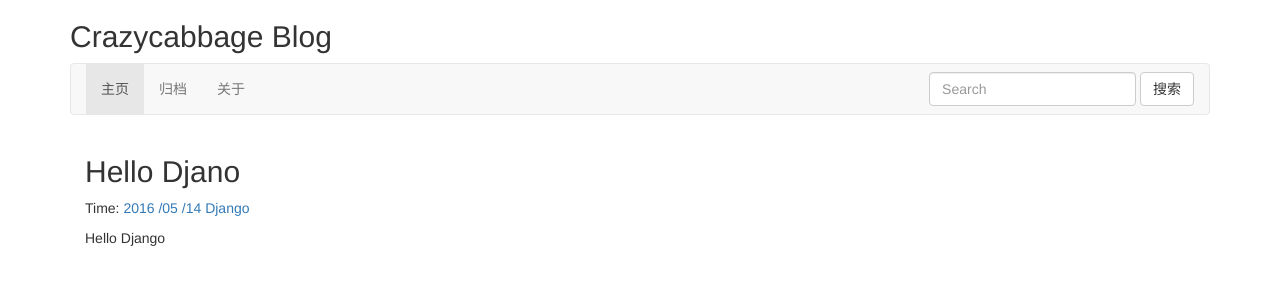
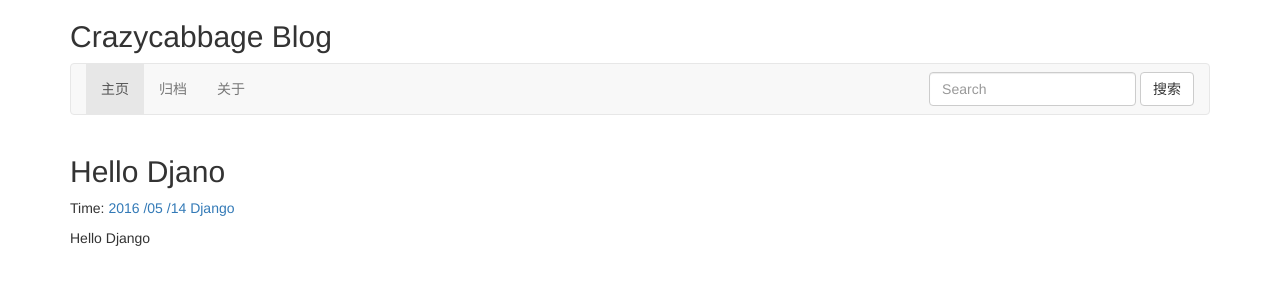
Before and after one commit to harrylyx/myblog, a Django app: a page that uses article/templates/post.html in a window 1280 px wide. Shown: the top 300 px of the page. Run offline with Django 3.2, Linux system fonts and the light colour scheme; data comes from the database, SQL or seed files in the repository; some libraries are stand-ins or nearby versions.

Commit message:
change div

```diff
--- a/article/templates/post.html
+++ b/article/templates/post.html
@@ -2,7 +2,8 @@
 {% load markdown_deux_tags %}
 
 {% block content %}
-<div class="col-xs-6 col-sm-3">
+<div class="container">
+    <div class="row">
         <div class="posts">
                 <section class="post">
                     <header class="post-header">
@@ -21,4 +22,5 @@
                 </section>
         </div><!-- /.blog-post -->
     </div>
+</div>
 {% endblock %}
```
Lines whose indentation alone changed are shown as unchanged.
